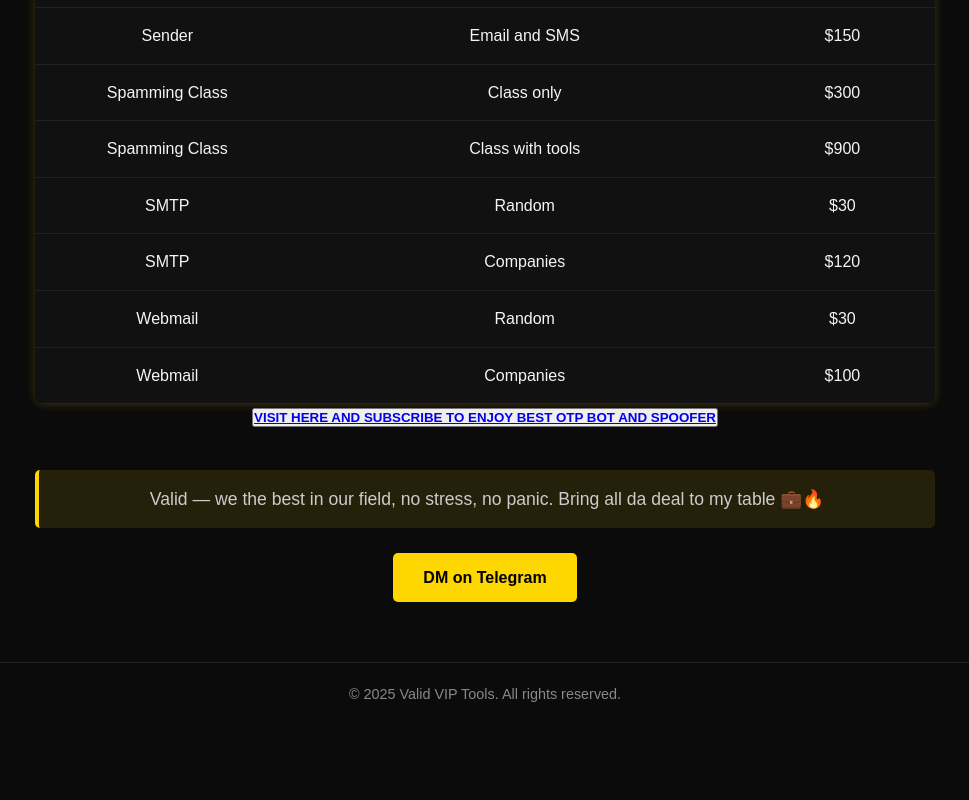
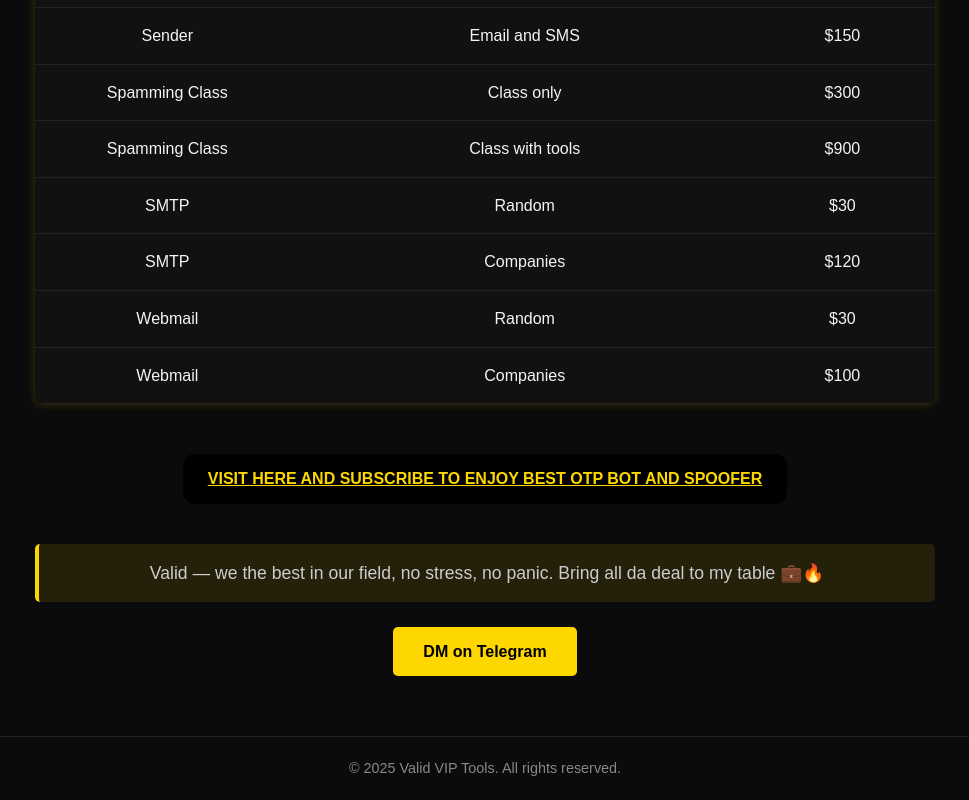
Before and after one commit to margzy247/Valid, a plain HTML site: page index.html in a window 1280 px wide. Shown: the part 556-1356 px from the top of the page, without its empty margins (155-1124 px from the left). Before the commit the page ends 1282 px from the top, so only its background shows below. Drawn offline with Linux system fonts and the light colour scheme.

Commit message:
Update index.html

```diff
--- a/index.html
+++ b/index.html
@@ -171,9 +171,8 @@ color: black;
         <tr><td>Webmail</td><td>Companies</td><td>$100</td></tr>
       </tbody>
     </table>
-<p>
-<button class="OTP-SPOOFER"><a href="telegramlink" target=_blank" ><b> VISIT HERE AND SUBSCRIBE TO ENJOY BEST OTP BOT AND SPOOFER </b></a></button>
-    </p>
+
+<a href="telegramlink" class="OTP" target="_blank">VISIT HERE AND SUBSCRIBE TO ENJOY BEST OTP BOT AND SPOOFER </a>
     <p class="tagline">
       Valid — we the best in our field, no stress, no panic. Bring all da deal to my table 💼🔥
     </p>
```
